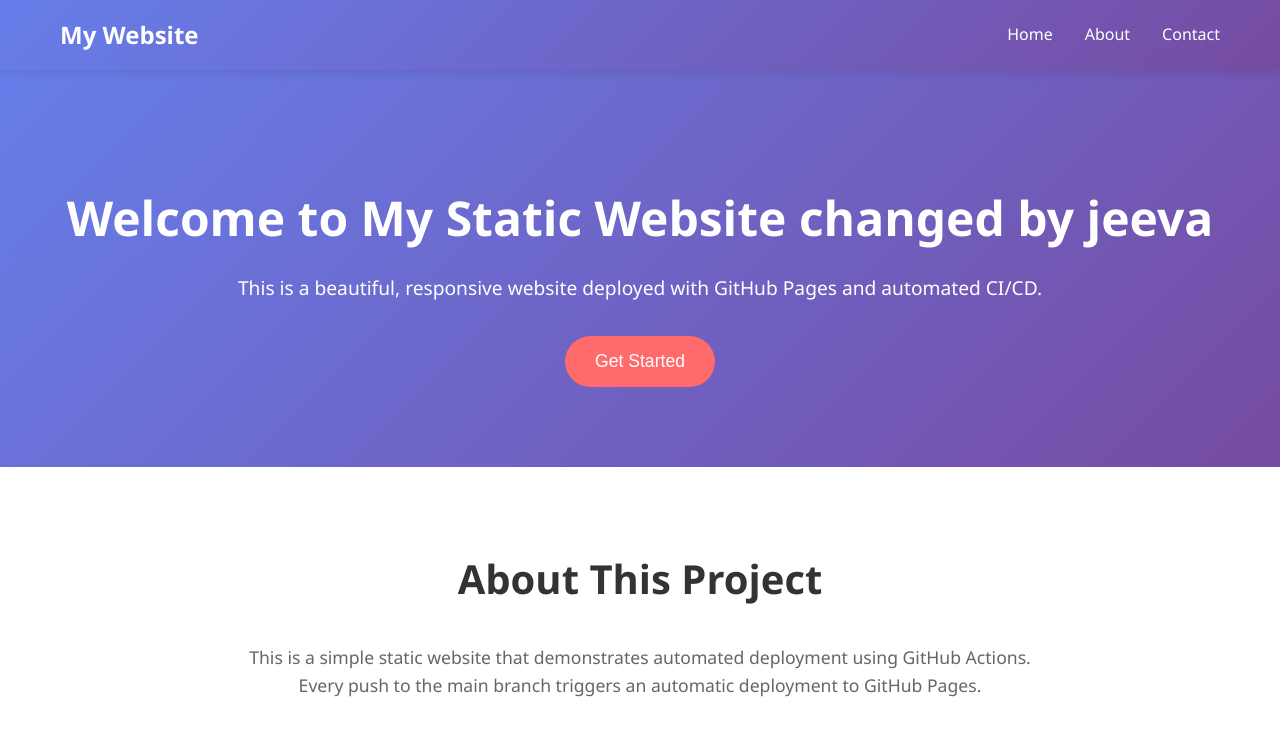
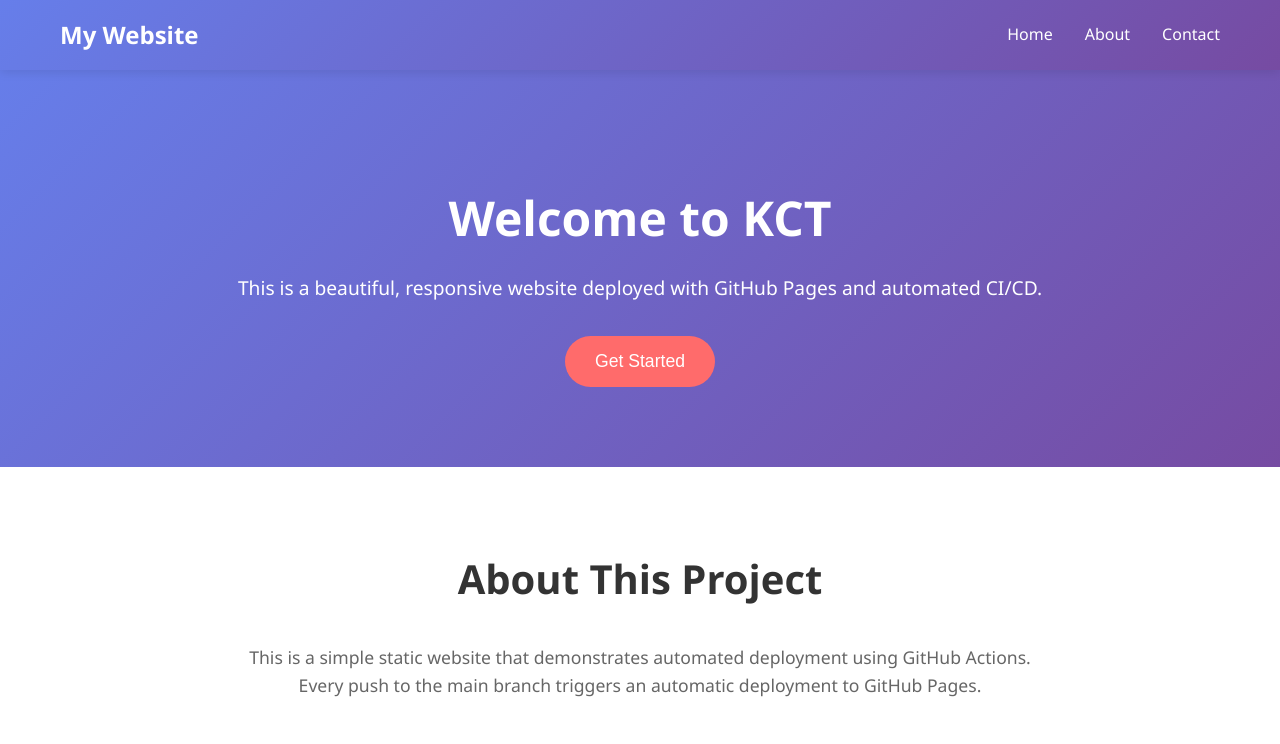
Before and after one commit to jeevanantham-aivar/simple-cicd, a plain HTML site: page index.html in a window 1280 px wide. Shown: the top 744 px of the page. Drawn offline with Linux system fonts and the light colour scheme.

Commit message:
changed the content to kct

```diff
--- a/index.html
+++ b/index.html
@@ -21,7 +21,7 @@
     <main>
         <section id="home" class="hero">
             <div class="container">
-                <h1>Welcome to My Static Website changed by jeeva</h1>
+                <h1>Welcome to KCT </h1>
                 <p>This is a beautiful, responsive website deployed with GitHub Pages and automated CI/CD.</p>
                 <button class="cta-button">Get Started</button>
             </div>
```
